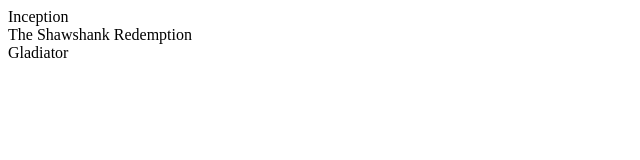
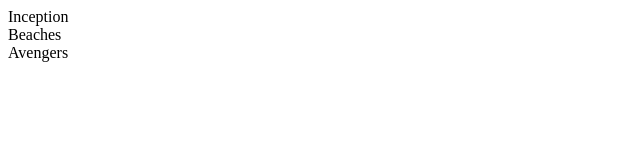
Before and after one commit to acevelyn/Flix-client, a React (Vite) app: page / in a window 1280 px wide. Shown: the top 160 px of the page, without its empty margins (0-640 px from the left). Built offline with nearby package versions, Linux system fonts and the light colour scheme.

Commit message:
Updating MainView & index.jsx

```diff
--- a/src/components/main-view/main-view.jsx
+++ b/src/components/main-view/main-view.jsx
@@ -1,15 +1,36 @@
 import React from 'react';
 
-class MainView extends React.Component {
+export class MainView extends React.Component {
+
+  constructor() {
+    super();
+    this.state = {
+      movies: [
+        {
+          _id: 1, Title: 'Inception', Description: 'descr1', ImagePath: '...'
+        },
+        {
+          _id: 2, Title: 'Beaches', Description: 'descr2', ImagePath: '...'
+        },
+        {
+          _id: 3, Title: 'Avengers', Description: 'descr3', ImagePath: '...'
+        }
+      ]
+    }
+  }
 
   render() {
-    return (
-      <div className="main-view">
-        <div>Inception</div>
-        <div>The Shawshank Redemption</div>
-        <div>Gladiator</div>
-      </div>
-    );
+    const movies = this.state.movies;
+    if (movies.length === 0) {
+      return <div className="main-view">The List is empty!</div>
+    } else {
+      return (
+        <div className="main-view">
+          {movies.map((movie) => {
+            return <div key={movie._id}>{movie.Title}</div>;
+          })}
+        </div>
+      );
+    }
   }
 }
-export default MainView;
--- a/src/index.jsx
+++ b/src/index.jsx
@@ -1,6 +1,6 @@
 import React from 'react';
 import ReactDOM from 'react-dom';
-import MainView from './components/main-view/main-view';
+import { MainView } from './components/main-view/main-view';
 
 
 // Import statement to indicate that you need to bundle `./index.scss`
```
Also changed, not shown: 2 other files (tests, documents, lock files or other folders).
